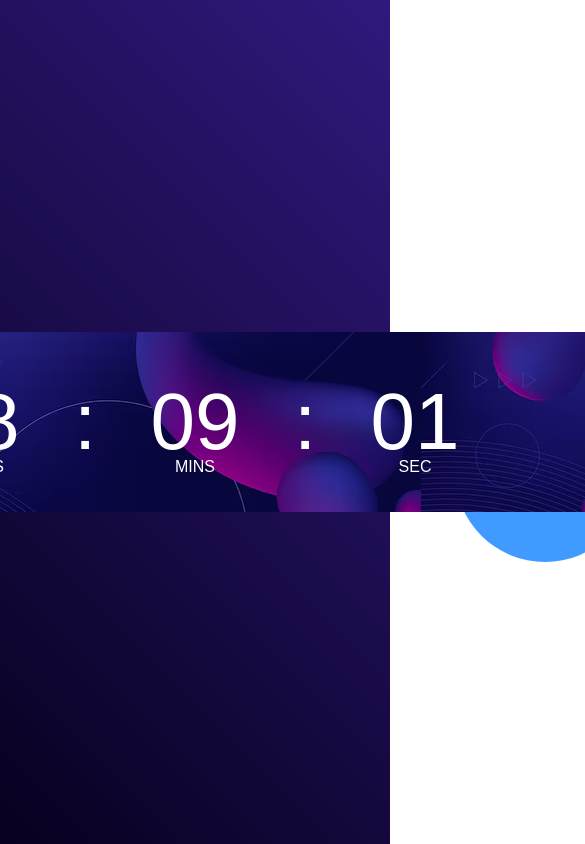
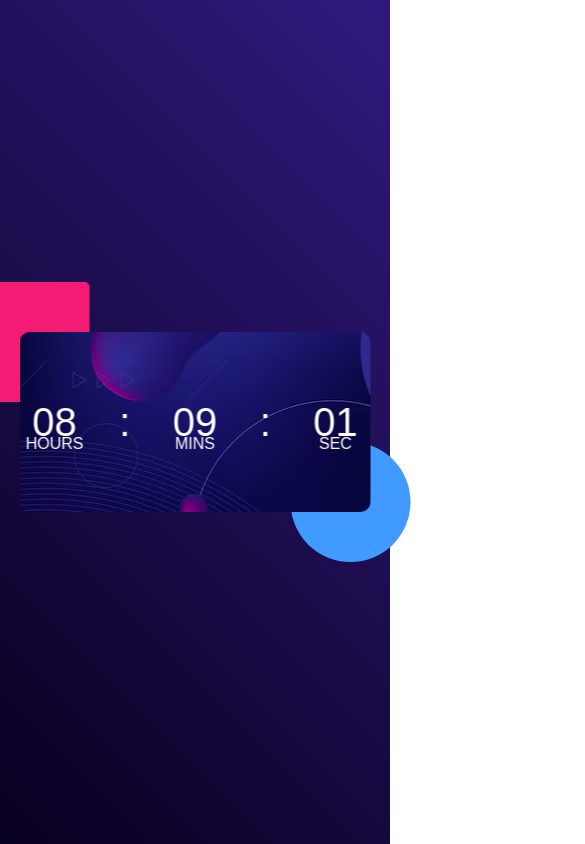
Before and after one commit to Mshayan2/Digital-clock, a plain HTML site: page index.html in a window 390 px wide. Shown: the top 844 px of the page, 585 px wide, since content can reach past the window. Drawn offline with Linux system fonts and the light colour scheme.

Commit message:
Update styles.css

```diff
--- a/styles.css
+++ b/styles.css
@@ -93,3 +93,43 @@
     content: 'SEC';
 
 }
+
+@media (max-width: 1200px) {
+    .containor {
+        width: 700px;
+    }
+    .Clock span {
+        font-size: 70px;
+    }
+}
+
+@media (max-width: 992px) {
+    .containor {
+        width: 600px;
+    }
+    .Clock span {
+        font-size: 60px;
+    }
+}
+
+@media (max-width: 768px) {
+    .containor {
+        width: 500px;
+    }
+    .Clock span {
+        font-size: 50px;
+    }
+}
+
+@media (max-width: 576px) {
+    .containor {
+        width: 90%;
+    }
+    .Clock span {
+        font-size: 40px;
+    }
+    .containor::before, .containor::after {
+        width: 120px;
+        height: 120px;
+    }
+}
```
